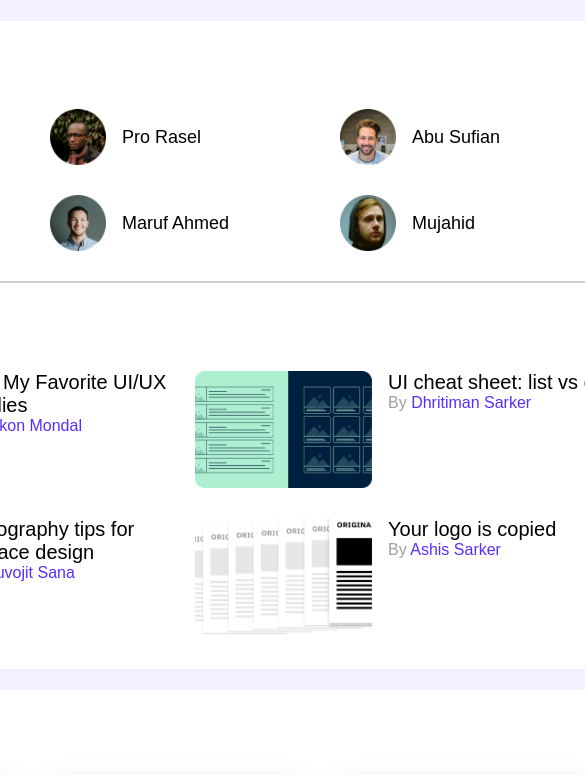
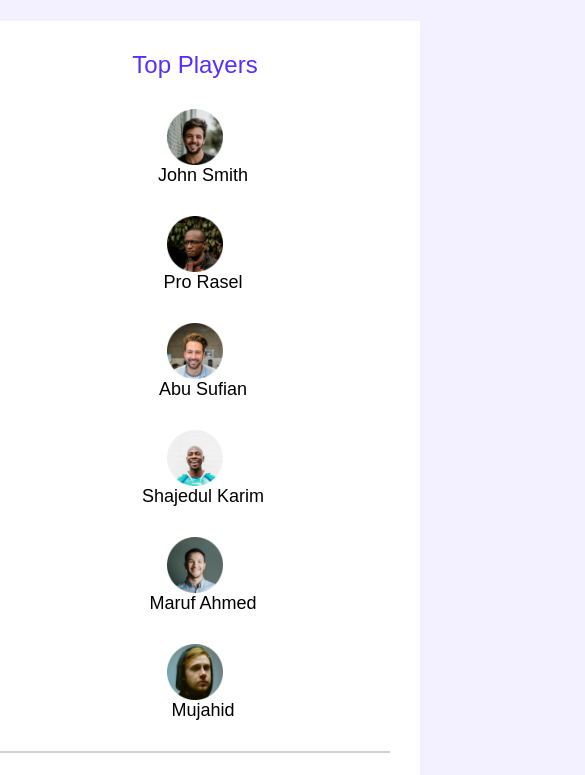
Before and after one commit to nikkonbd/leader-board-pro, a plain HTML site: page index.html in a window 390 px wide. Shown: the top 775 px of the page, 585 px wide, since content can reach past the window. Drawn offline with Linux system fonts and the light colour scheme.

Commit message:
resposive added

```diff
--- a/styles/style.css
+++ b/styles/style.css
@@ -139,12 +139,39 @@ hr{
 .ccourse-author{
     color: #ED6B4F;
 }
-/* .course-rate{
-    padding-top: 16px;
-} */
-/* .course-counter{
-    background-color: #FFE4E8;
-    border-radius: 14.6913px;
-    height: 29.38px;
-    width: 94.83px;
-} */
+
+/* Media Queries Responsive */
+
+@media only screen and (max-width: 688px) {
+    .container{
+        width: 100%;
+    }
+    .players{
+        grid-template-columns: repeat(1, 1fr);
+    }
+    .player, .blog{
+        flex-direction: column;
+        align-items: center;
+    }
+    .sections-title{
+        text-align: center;
+    }
+    .blogs{
+        grid-template-columns: repeat(1, 1fr);
+        margin-left: 20px;
+    }
+    .courses{
+        grid-template-columns: repeat(1, 1fr);
+        justify-items: center;
+    }
+}
+
+@media only screen and (min-width: 689px) and (max-width: 992px)  {
+    .container{
+        width: 100%;
+    }
+    .players{
+        grid-template-columns: repeat(2, 1fr);
+        justify-items: center;
+    }
+}
```
